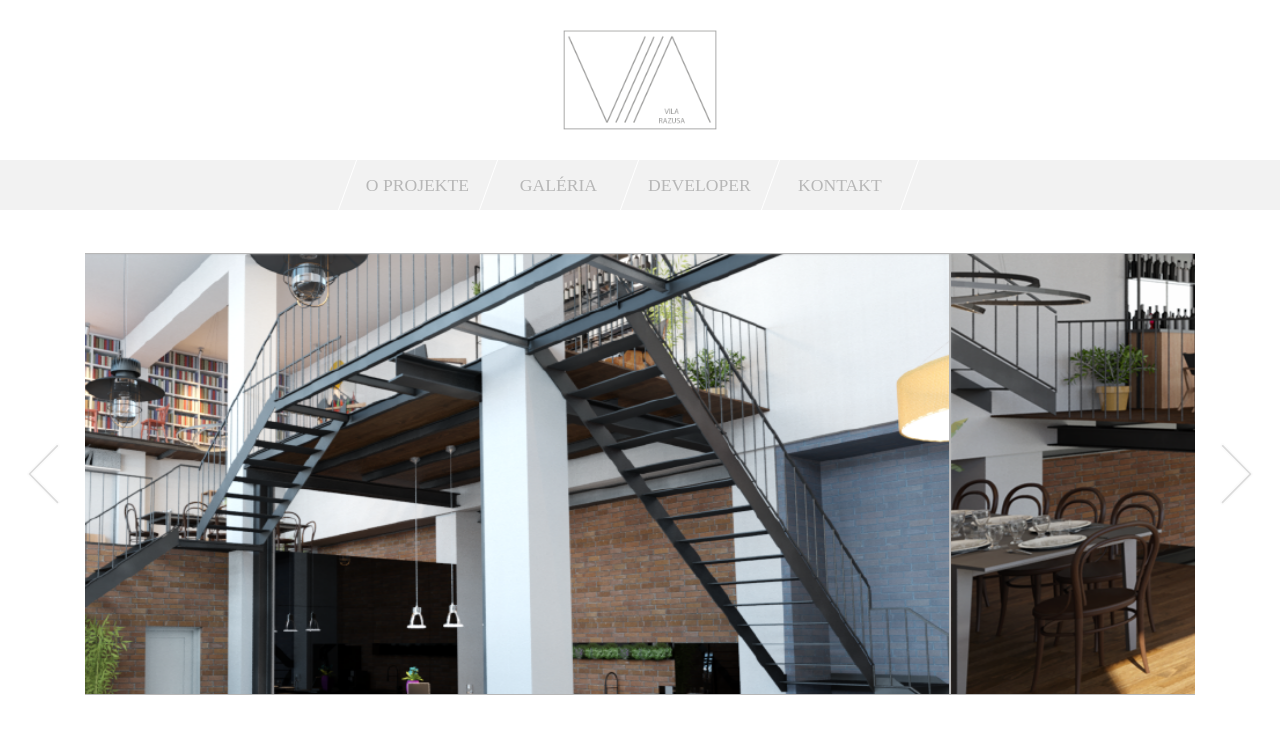
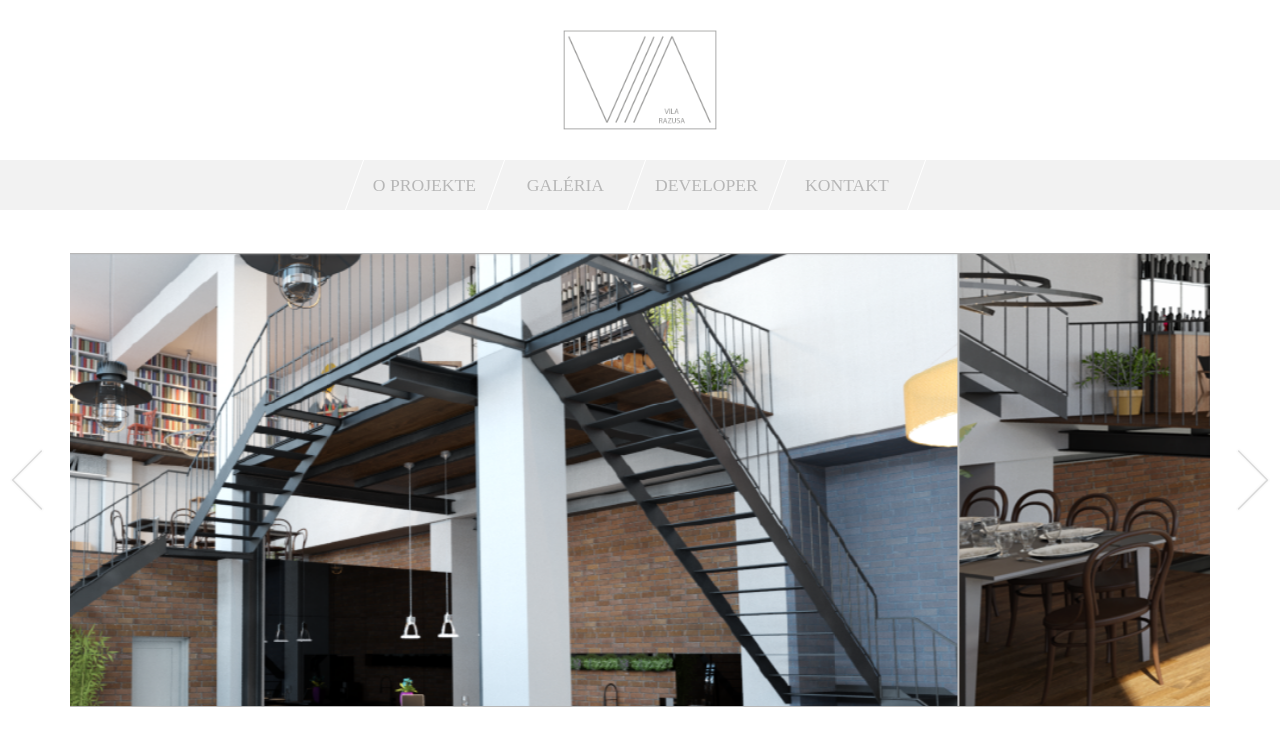
Before and after one commit to Janisss/VillaRazusa, a website: page index.html in a window 1280 px wide. Shown: the top 737 px of the page. Drawn offline with Linux system fonts and the light colour scheme.

Commit message:
padding_container

```diff
--- a/css/style.css
+++ b/css/style.css
@@ -21,6 +21,10 @@
 	font-size: 1.1rem;
 }
 
+.container{
+	padding-right: 0 !important;
+	padding-left: 0 !important;
+}
 .parallelogram:hover{
 	background-color: white;
 }
```
